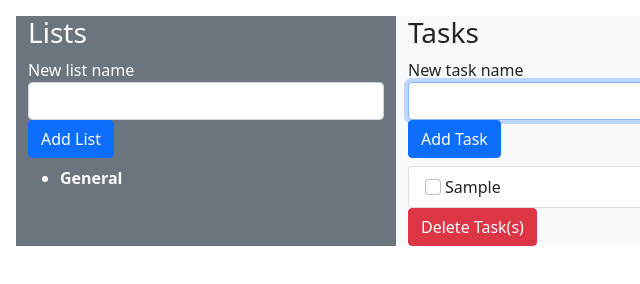
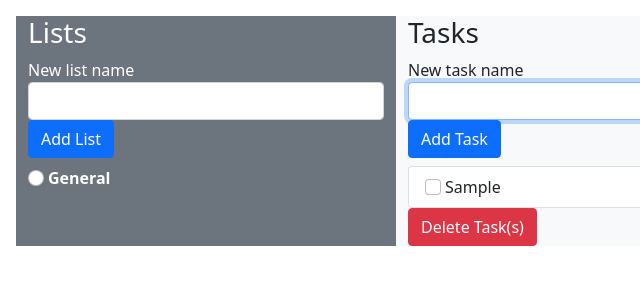
Before and after one commit to TumorinGerman/ToDoList, a plain HTML site: page index.html in a window 1280 px wide. Both pictures are taken after typing "Sample" into the empty fields and a click on the input "Add Task". Shown: the full height of the page, 0-640 px from the left. Drawn offline with nearby package versions, Linux system fonts and the light colour scheme.

Commit message:
modified:   index.html 	modified:   main.js

```diff
--- a/index.html
+++ b/index.html
@@ -11,6 +11,11 @@
       integrity="sha384-1BmE4kWBq78iYhFldvKuhfTAU6auU8tT94WrHftjDbrCEXSU1oBoqyl2QvZ6jIW3"
       crossorigin="anonymous"
     />
+    <style>
+      li {
+        list-style-type: none;
+      }
+    </style>
   </head>
   <body>
     <div class="container m-3">
--- a/main.js
+++ b/main.js
@@ -13,22 +13,22 @@ const renderTasks = (state, elements) => {
   ulForTasks.classList.add("list-group");
 
   filteredTasks.forEach(({ id, name }) => {
-    const li = document.createElement("li");
-    li.classList.add("list-group-item");
-    li.setAttribute("id", `${id}`);
-    const checkbox = document.createElement("input");
-    checkbox.classList.add("form-check-input", "me-1");
-    checkbox.setAttribute("type", "checkbox");
-    checkbox.setAttribute("value", " ");
-    checkbox.setAttribute("id", `${id}`);
+    const liForTasks = document.createElement("li");
+    liForTasks.classList.add("list-group-item");
+    liForTasks.setAttribute("id", `${id}`);
+    const checkboxForTasks = document.createElement("input");
+    checkboxForTasks.classList.add("form-check-input", "me-1");
+    checkboxForTasks.setAttribute("type", "checkbox");
+    checkboxForTasks.setAttribute("value", " ");
+    checkboxForTasks.setAttribute("id", `${id}`);
 
-    const label = document.createElement("label");
-    label.classList.add("form-check-label");
-    label.setAttribute("for", `${id}`);
-    label.textContent = name;
-    li.append(checkbox);
-    li.append(label);
-    ulForTasks.append(li);
+    const labelForTasks = document.createElement("label");
+    labelForTasks.classList.add("form-check-label");
+    labelForTasks.setAttribute("for", `${id}`);
+    labelForTasks.textContent = name;
+    liForTasks.append(checkboxForTasks);
+    liForTasks.append(labelForTasks);
+    ulForTasks.append(liForTasks);
   });
 
   const inputDelTask = document.createElement("input");
@@ -53,7 +53,6 @@ const renderTasks = (state, elements) => {
         });
       }
     });
-    console.log(state.tasks);
     renderTasks(state, elements);
   });
 };
@@ -61,10 +60,17 @@ const renderTasks = (state, elements) => {
 const renderLists = (state, elements) => {
   elements.listsContainer.innerHTML = "";
   const ulForLists = document.createElement("ul");
+  ulForLists.classList.add("list-group");
 
   state.lists.forEach(({ id, name }) => {
-    const li = document.createElement("li");
+    const liForList = document.createElement("li");
     let channelNameElement;
+
+    const checkboxForList = document.createElement("input");
+    checkboxForList.classList.add("form-check-input", "me-1");
+    checkboxForList.setAttribute("type", "radio");
+    checkboxForList.setAttribute("id", `${id}`);
+    checkboxForList.setAttribute("name", "listGroupRadio");
 
     if (id === state.activeListId) {
       channelNameElement = document.createElement("b");
@@ -81,11 +87,48 @@ const renderLists = (state, elements) => {
       });
     }
 
-    li.append(channelNameElement);
-    ulForLists.append(li);
+    liForList.append(checkboxForList);
+    liForList.append(channelNameElement);
+    ulForLists.append(liForList);
   });
 
   elements.listsContainer.append(ulForLists);
+  if (state.lists.length > 1) {
+    const inputDelList = document.createElement("input");
+    inputDelList.setAttribute("type", "button");
+    inputDelList.setAttribute("value", "Delete List");
+    inputDelList.classList.add("btn", "btn-danger");
+    elements.listsContainer.append(inputDelList);
+
+    inputDelList.addEventListener("click", (ev) => {
+      const triggerRadio = document.querySelectorAll(
+        "[data-container=lists] [type=radio]"
+      );
+      [...triggerRadio].map((element) => {
+        if (element.checked) {
+          if (element.id === "1") {
+            alert('You can\'t delete default List "General"');
+            return;
+          }
+          const tasksOfThisList = state.tasks.filter(
+            ({ listId }) => listId === element.id
+          );
+          if (tasksOfThisList.length !== 0) {
+            alert(
+              "You can't delete List with Tasks. Please delete all Tasks first."
+            );
+            return;
+          }
+          state.lists.forEach((list, index) => {
+            if (list.id === element.id) {
+              state.lists.splice(index, 1);
+            }
+          });
+        }
+      });
+      renderLists(state, elements);
+    });
+  }
 };
 
 const runApp = () => {
```
